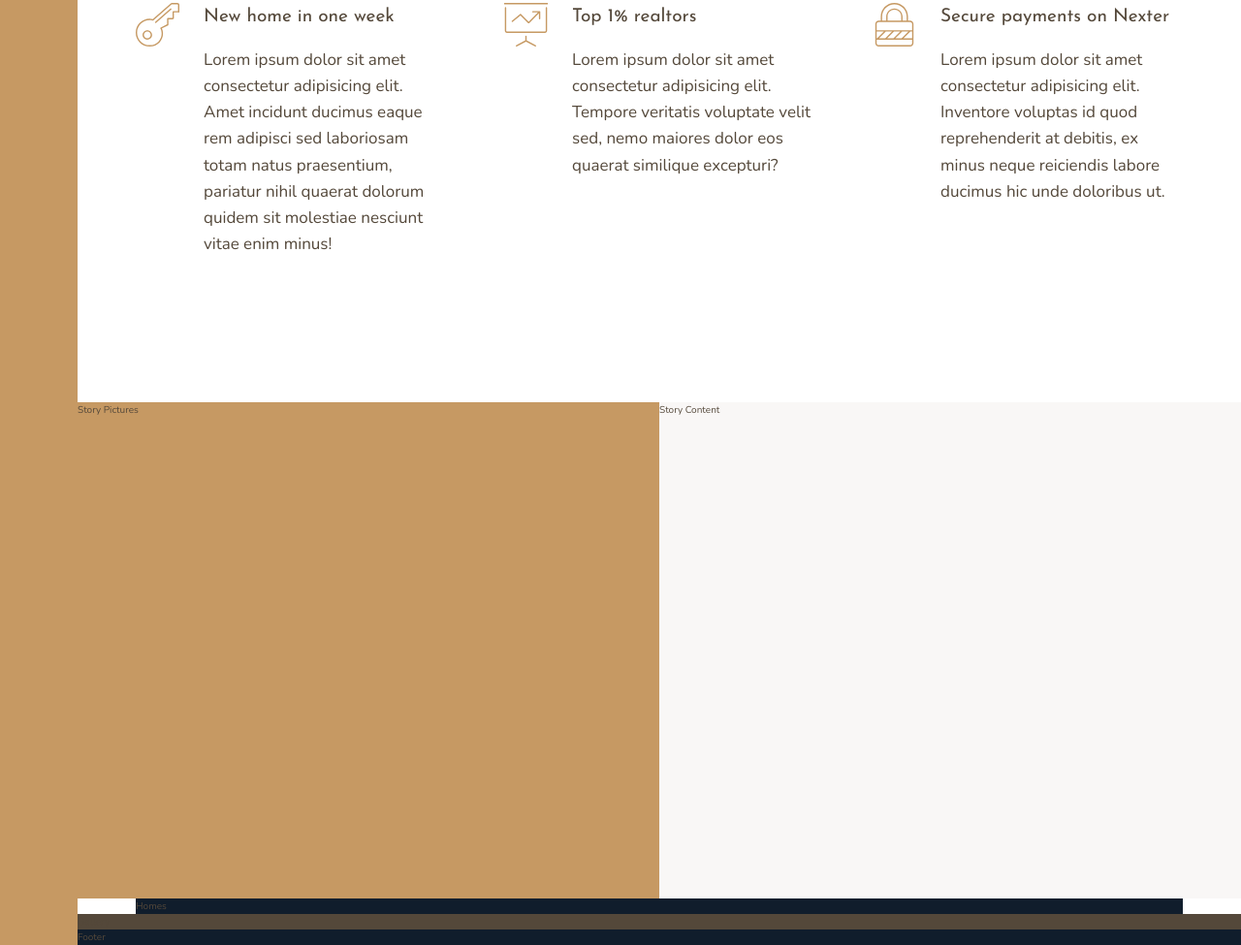
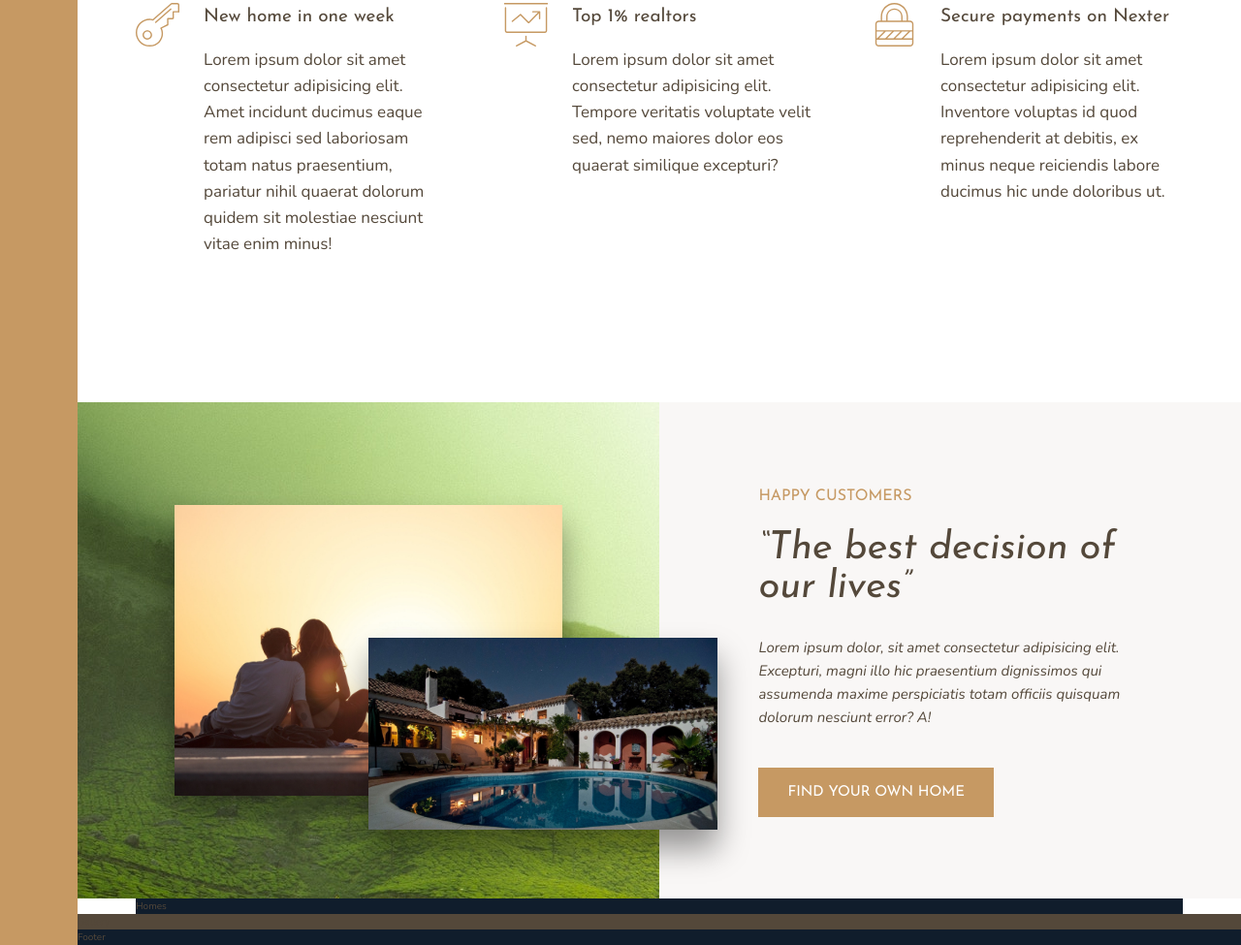
Before and after one commit to almacitunaberk/css_grid_practice, a website: page index.html in a window 1280 px wide. Shown: the part 1056-2031 px from the top of the page at 97% size. Drawn offline with nearby package versions, Linux system fonts and the light colour scheme.

Commit message:
Story section done

```diff
--- a/index.html
+++ b/index.html
@@ -77,8 +77,19 @@
         </p>
       </div>
     </section>
-    <div class="story__pictures">Story Pictures</div>
-    <div class="story__content">Story Content</div>
+    <div class="story__pictures">
+      <img src="img/story-1.jpeg" alt="" class="story__image--1" />
+      <img src="img/story-2.jpeg" alt="" class="story__image--2" />
+    </div>
+    <div class="story__content">
+      <h3 class="heading-3 mb-small">Happy Customers</h3>
+      <h2 class="heading-2 heading-2--dark mb-medium">&ldquo;The best decision of our lives&rdquo;</h2>
+      <p class="story__text">
+        Lorem ipsum dolor, sit amet consectetur adipisicing elit. Excepturi, magni illo hic praesentium dignissimos qui
+        assumenda maxime perspiciatis totam officiis quisquam dolorum nesciunt error? A!
+      </p>
+      <button class="btn">Find Your Own Home</button>
+    </div>
     <section class="homes">Homes</section>
     <section class="gallery">Gallery</section>
     <footer class="footer">Footer</footer>
--- a/sass/_base.scss
+++ b/sass/_base.scss
@@ -44,3 +44,36 @@ body {
     )
     [center-end] minmax(6rem, 1fr) [full-end];
 }
+
+.btn {
+  padding: 1.8rem 3rem;
+  background-color: $color-primary;
+  text-transform: uppercase;
+  border: none;
+  border-radius: 0;
+  color: white;
+  font-size: 1.5rem;
+  font-family: $font-display;
+  cursor: pointer;
+  transition: all 0.2s;
+
+  &:hover {
+    background-color: $color-primary-dark;
+  }
+}
+
+.mb-small {
+  margin-bottom: 2rem;
+}
+
+.mb-medium {
+  margin-bottom: 3rem;
+}
+
+.mb-large {
+  margin-bottom: 4rem;
+}
+
+.mb-huge {
+  margin-bottom: 8rem;
+}
--- a/sass/_story.scss
+++ b/sass/_story.scss
@@ -2,9 +2,44 @@
   &__pictures {
     background-color: $color-primary;
     grid-column: full-start / col-end 4;
+
+    background-image: url('../img/back.jpg');
+
+    display: grid;
+    grid-template-rows: repeat(6, 1fr);
+    grid-template-columns: repeat(6, 1fr);
+    align-items: center;
+  }
+
+  &__image {
+    &--1 {
+      width: 100%;
+      grid-row: 2 / 6;
+      grid-column: 2 / 6;
+      box-shadow: 0 2rem 3rem rgba(0, 0, 0, 0.4);
+    }
+
+    &--2 {
+      width: 120%;
+      grid-row: 4 / 6;
+      grid-column: 4 / 7;
+      z-index: 10;
+      box-shadow: 0 2rem 3rem rgba(0, 0, 0, 0.4);
+    }
   }
   &__content {
     background-color: $color-grey-light-1;
     grid-column: col-start 5 / full-end;
+    padding: 6rem 8vw;
+    display: flex;
+    flex-direction: column;
+    justify-content: center;
+    align-items: flex-start;
+  }
+
+  &__text {
+    font-size: 1.5rem;
+    font-style: italic;
+    margin-bottom: 4rem;
   }
 }
--- a/sass/_typography.scss
+++ b/sass/_typography.scss
@@ -9,10 +9,24 @@
 
 .heading-2 {
   @extend %heading;
+  font-size: 4rem;
+  font-style: italic;
+  line-height: 1;
+
+  &--light {
+    color: $color-grey-light-1;
+  }
+
+  &--dark {
+    color: $color-grey-dark-1;
+  }
 }
 
 .heading-3 {
   @extend %heading;
+  color: $color-primary;
+  font-size: 1.6rem;
+  text-transform: uppercase;
 }
 
 .heading-4 {
```
Also changed, not shown: css/style.css.
